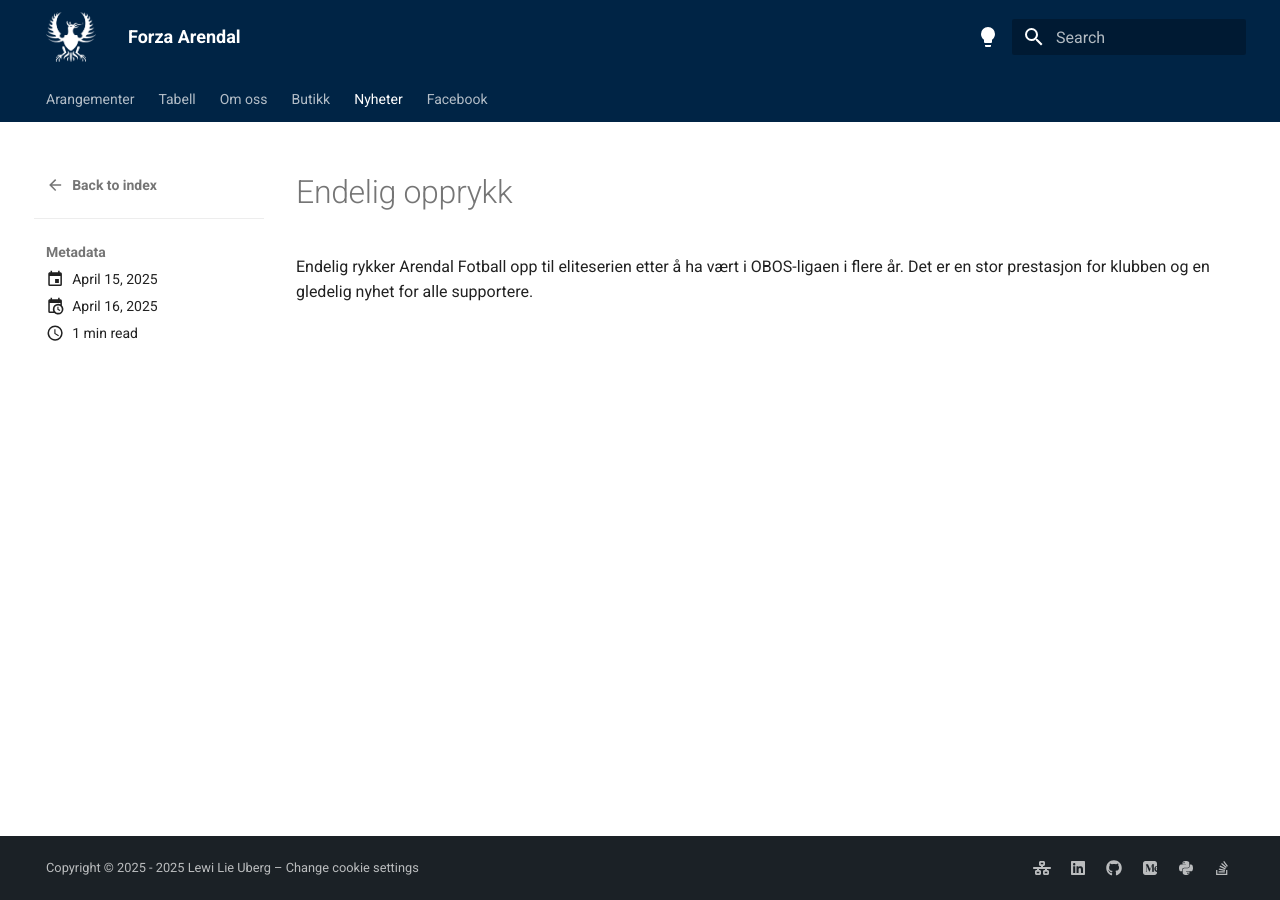
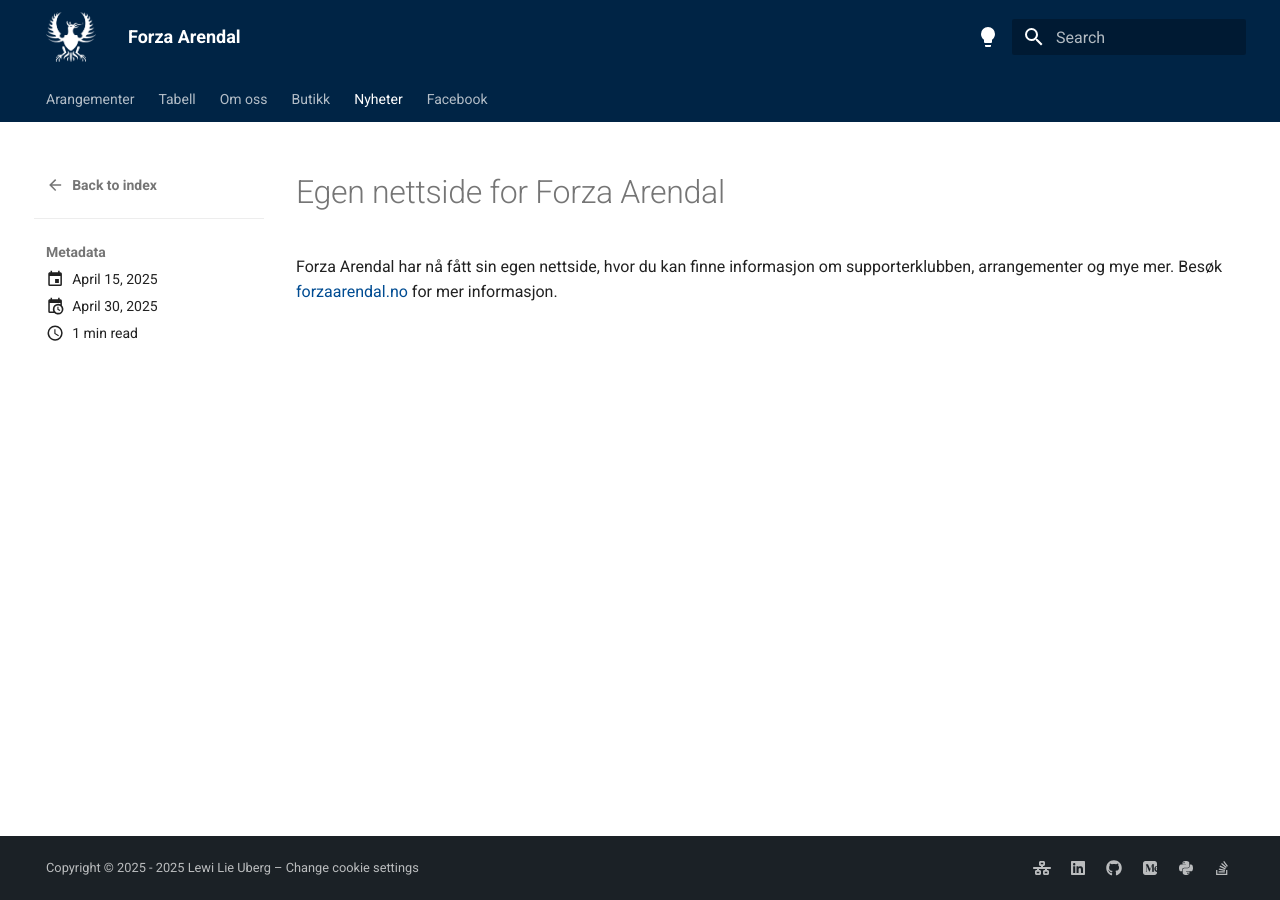
Before and after one commit to lewiuberg/forza-arendal, an MkDocs documentation site: the page built from docs/blog/posts/2025-04-16.md, in a window 1280 px wide. Built offline with MkDocs 1.6.1 and Material for MkDocs 9.7.7, drawn with Linux system fonts in a browser that asks for light colours; comment, search, counter and statistics services are not loaded.

Commit message:
Update blog index and post: enhance content with club information and update post date

```diff
--- a/docs/blog/posts/2025-04-16.md
+++ b/docs/blog/posts/2025-04-16.md
@@ -1,7 +1,7 @@
 ---
 date:
   created: 2025-04-15
-  updated: 2025-04-16
+  updated: 2025-04-30
 draft: false
 # pin: false
 # links:
@@ -13,6 +13,6 @@
 #       - Material documentation: https://squidfunk.github.io/mkdocs-material
 ---
 
-# Endelig opprykk
+# Egen nettside for Forza Arendal
 
-Endelig rykker Arendal Fotball opp til eliteserien etter å ha vært i OBOS-ligaen i flere år. Det er en stor prestasjon for klubben og en gledelig nyhet for alle supportere.
+Forza Arendal har nå fått sin egen nettside, hvor du kan finne informasjon om supporterklubben, arrangementer og mye mer. Besøk [forzaarendal.no](https://forzaarendal.no) for mer informasjon.
```
Also changed, not shown: docs/blog/index.md (+1 -1 lines).
